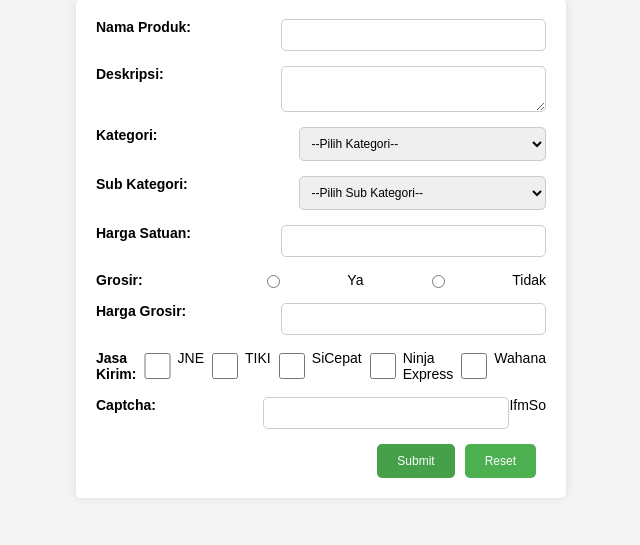
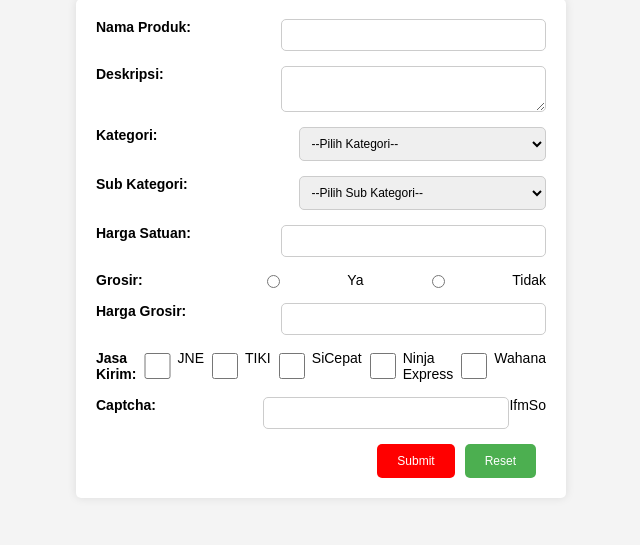
Before and after one commit to awuung/Praktikum-PBP, a PHP site: page /js_validation_24060122120039.html in a window 1280 px wide, with the pointer over the restyled element. Shown: the part 89-634 px from the top of the page, without its empty margins (319-959 px from the left). Run offline with PHP 8.4, Linux system fonts and the light colour scheme.

Commit message:
update css

```diff
--- a/praktikum 1/tugas/style.css
+++ b/praktikum 1/tugas/style.css
@@ -49,7 +49,7 @@ input[type="submit"], input[type="reset"] {
 }
 
 input[type="submit"]:hover, input[type="reset"]:hover {
-    background-color: #45a049;
+    background-color: red;
 }
 
 .error-message {
```
